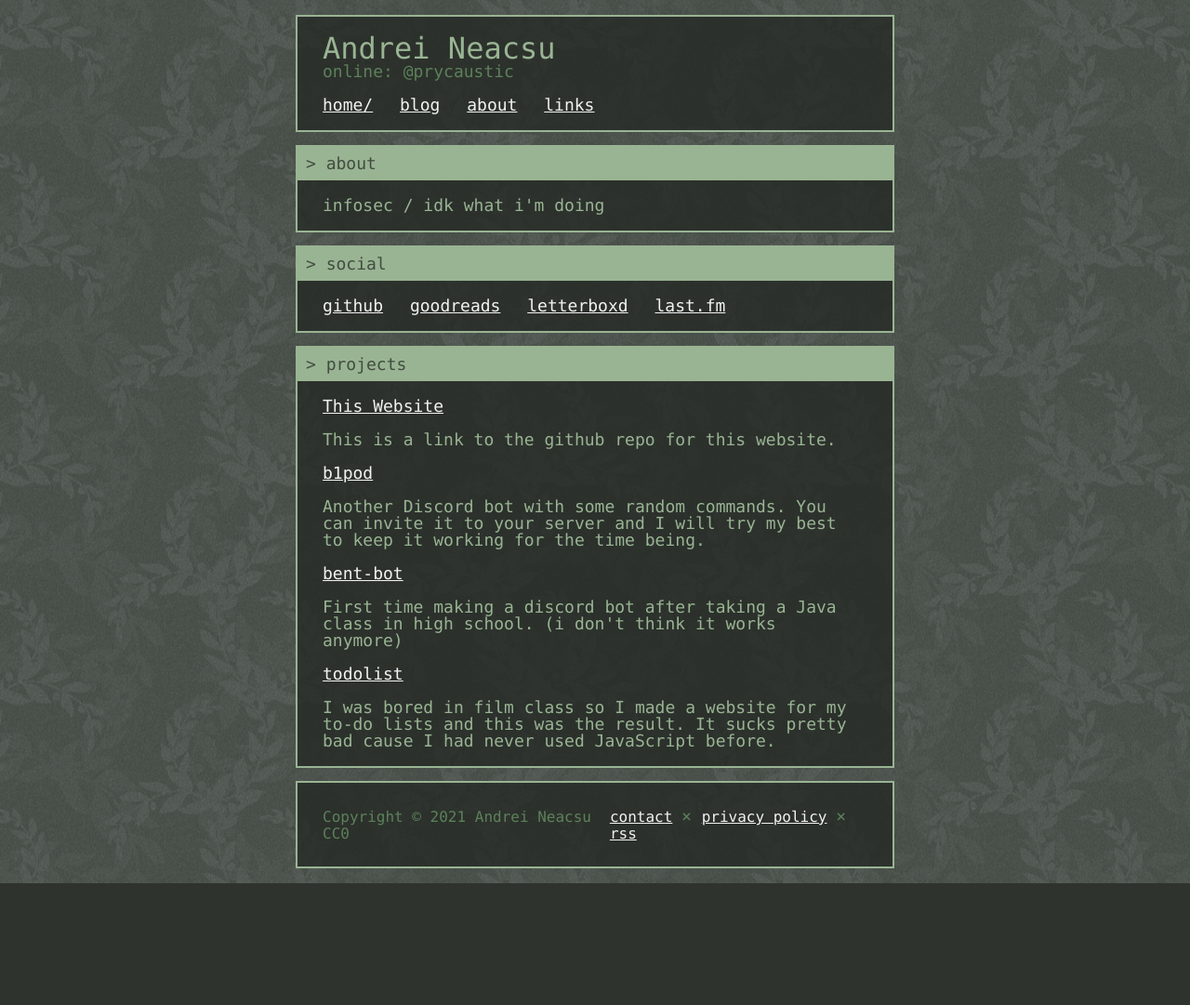
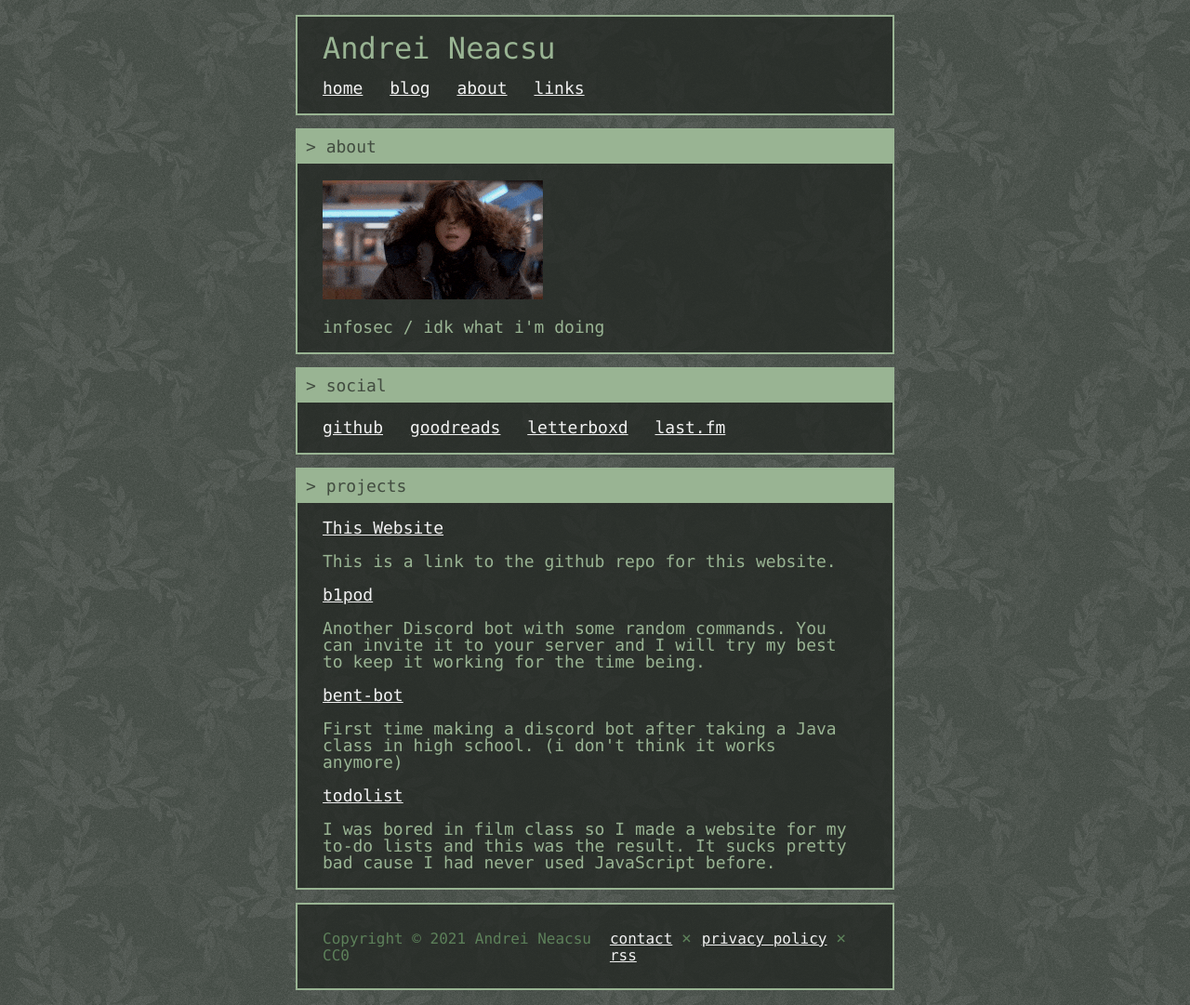
Before and after one commit to errormine/aneacsu.com, a PHP site: page / in a window 1280 px wide. Shown: the whole page at 93% size. Before the commit the page ends 950 px from the top, so only its background shows below. Run offline with PHP 8.4, Linux system fonts and the light colour scheme; some web fonts are replaced.

Commit message:
update index page and header

```diff
--- a/about.php
+++ b/about.php
@@ -3,8 +3,7 @@
         <?php include("include/header.html")?>
         <main>
             <section id="websites">
-
-                <h2 class="title">about</h2>
+                <h2 class="title"></h2>
                 <div class="content mono">
                     <p>Somebody tell me.</p>
                     <p>Why it feels more real when I dream than when I am awake?</p>
--- a/include/header.html
+++ b/include/header.html
@@ -2,13 +2,10 @@
     <h2 class="title">
         <a href="/">Andrei Neacsu</a>
     </h2>
-    <h4 class="subtitle">
-        online: @prycaustic
-    </h4>
     <nav>
         <ul>
             <li class="wd">
-                <a href="/">home/</a>
+                <a href="/">home</a>
             </li>
             <li class="ls">
                 <a href="/blog.php">blog</a>
--- a/index.php
+++ b/index.php
@@ -5,7 +5,12 @@
             <section id="about">
                 <h2 class="title">about</h2>
                 <div class="content">
-                    infosec / idk what i'm doing
+                    <a href="/images/breakfast_club03.gif">
+                        <img src="/images/thumbs/thumb_breakfast_club04.gif" alt="<3" height="128px">
+                    </a>
+                    <br>
+                    <br>
+                    <p>infosec / idk what i'm doing</p>
                 </div>
             </section>
             <section id="social">
--- a/style/style.css
+++ b/style/style.css
@@ -32,16 +32,31 @@
 body {
     width: 50%;
     margin: 0 auto;
-    background: var(--main) url(../images/xv.png) fixed center;
+    background: var(--main) url(../images/xv.png) fixed;
 }
 
 a {
     color: var(--accent2);
 }
 
+img {
+    outline: 2px solid var(-accent);
+}
+
 .mono {
     font-family: monospace;
     font-weight: bold;
+}
+
+input[type=button] {
+    font-family: 'Fira Code', 'Lucida Console', monospace;
+    font-size: 18px;
+    background-color: var(--accent);
+    border: none;
+    color: var(--main-dark);
+    padding: 1em;
+    text-decoration: none;
+    cursor: pointer;
 }
 
 /* HEADER */
```
Also changed, not shown: images/thumbs/thumb_breakfast_club04.gif (added), 1 other file.
